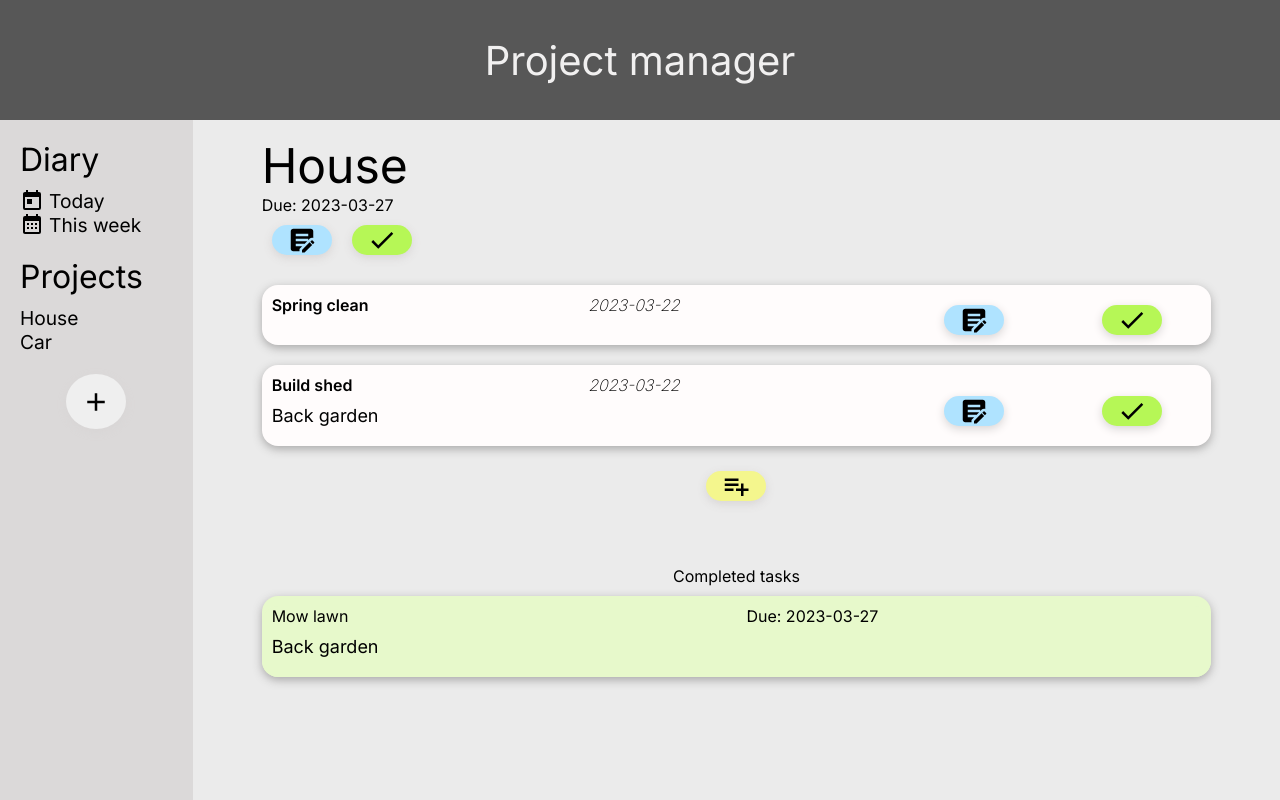
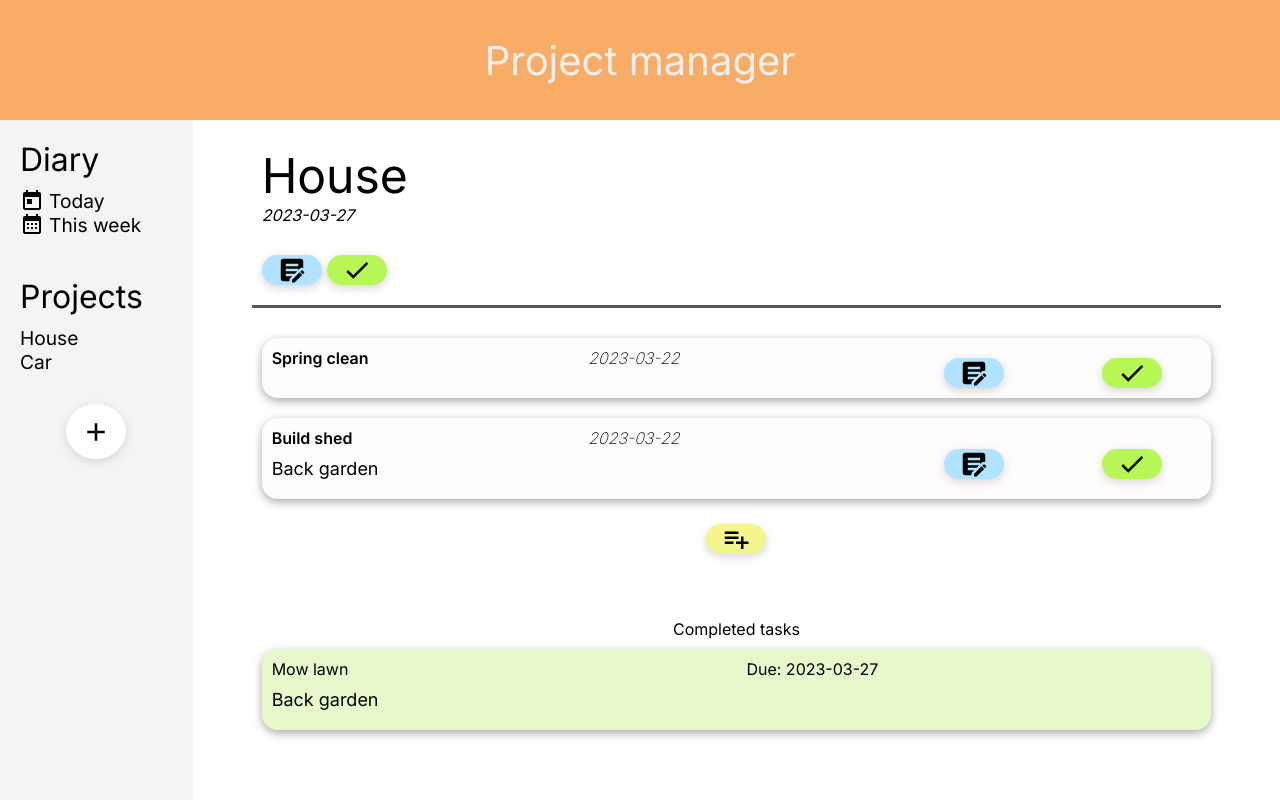
Before and after one commit to aaronjr/todolist, a website built with webpack: page dist/index.html in a window 1280 px wide. Built offline with nearby package versions, Linux system fonts and the light colour scheme.

Commit message:
continued improvments to responsivness, colours and overall layout

```diff
--- a/src/diary.js
+++ b/src/diary.js
@@ -77,7 +77,7 @@ export function getDiaryItems(list, period) {
     eyeSVG.src = eye;
     button.append(eyeSVG);
 
-    // add ul to box element
+    // add list to box element
     box.append(list);
 
     // add to body and box div
--- a/src/dom.js
+++ b/src/dom.js
@@ -25,7 +25,7 @@ export function addProjects(projectId){
     // add project name to page
     const projectDetails = [
         ['h1', 'projectTitle', `${tasks.title}`],
-        ['p', 'projectDueDate', `Due: ${tasks.dueDate}`],
+        ['p', 'projectDueDate', `${tasks.dueDate}`],
         ['p', 'projectDescription', ` ${tasks.description}`],
     ]
     // div to hold project buttons
@@ -157,12 +157,12 @@ export function addProjects(projectId){
 
         // create a "box" for each task
         let box = createEle("div", "complete-box", "", '')
-        let list = createEle("ul", `complete-list`,'')
+        let list = createEle("div", `complete-list`,'')
 
         let listitems = [
-          ["li", `list-item`, `${obj.title}`],
-          ["li", "list-item", `Due: ${obj.dueDate}`, ""],
-          ["li", "list-item desc ", obj.description == "" ? "" : `${obj.description}`, ""]
+          ["div", `list-item`, `${obj.title}`],
+          ["div", "list-item", `Due: ${obj.dueDate}`, ""],
+          ["div", "list-item desc ", obj.description == "" ? "" : `${obj.description}`, ""]
         ];
 
         // add ul to box element
--- a/src/layout.js
+++ b/src/layout.js
@@ -37,7 +37,7 @@ export function layout() {
 
     // change based on show's status
     show == true
-      ? (document.querySelector(".side").style.display = "block")
+      ? (document.querySelector(".side").style.display = "flex")
       : (document.querySelector(".side").style.display = "none");
   });
 
@@ -46,11 +46,11 @@ export function layout() {
     // if smaller than 999px show based on show variable
     if (window.innerWidth < "999") {
       show == true
-        ? (document.querySelector(".side").style.display = "block")
+        ? (document.querySelector(".side").style.display = "flex")
         : (document.querySelector(".side").style.display = "none");
     } else {
       // else always block
-      document.querySelector(".side").style.display = "block";
+      document.querySelector(".side").style.display = "flex";
     }
   });
 
--- a/src/styles.css
+++ b/src/styles.css
@@ -4,6 +4,10 @@
     --green:rgb(182, 247, 86);
     --yellow: rgb(244, 246, 141);
     --blue: rgb(175 227 255);
+    --lightGrey: #f4f4f4;
+    --pink: #ff8381;
+     --orange: #f9ac66;
+    /* --red: #ED6B5B; */
 }
 * {
     margin: 0;
@@ -22,7 +26,7 @@ body{
 }
  /* main structure */
 .nav{
-    background-color: rgb(87, 87, 87);
+    background-color: var(--orange);
     grid-column-start: 1;
     grid-column-end: 3;
     display: grid;
@@ -31,14 +35,14 @@ body{
 }
 
 .side{
-    background-color: rgb(219, 217, 217);
-    box-shadow: 0px 3px 10px rgb(169, 168, 168);
+    background-color: var(--lightGrey);
     display: flex;
     flex-direction: column;
+    color: black;
 }
 
 .content{
-    background-color: rgb(235, 235, 235);
+    background-color: white;
     display: flex;
     flex-direction: column;
     padding: 1rem 1rem;
@@ -102,10 +106,21 @@ body{
 
 /* content */
 
-
+.projectDescription{
+    margin-bottom: 20px;
+    font-size: 1.3rem;
+}
 .projectDetailsDiv{
     width: 90%;
+    border-bottom: solid 3px rgb(87, 87, 87);
     align-self: center;
+    padding: 10px;
+    margin-bottom: 20px;
+}
+
+.projectDueDate{
+    padding-bottom: 10px;
+    font-style: italic;
 }
 
 .box,
@@ -300,6 +315,11 @@ button:hover{
 .completeProject{
     background-color: var(--green);
 }
+.editProject,
+.completeProject{
+    margin: 0;
+    margin-right: 5px;
+}
 
  /* blue buttons */
 
@@ -328,6 +348,7 @@ button:hover{
     border: none;
     align-self: center;
     margin-top: 10px;
+    background-color: white;
 }
 
 .menu{
@@ -366,6 +387,7 @@ button:hover{
         position: absolute;
         top: 120px;
         left: 0;
+        height: calc(100% - 120px);
     }
 }
 
@@ -375,11 +397,11 @@ button:hover{
     }
 
     .side{
-        display: block;
+        display: flex;
+        box-shadow: 0px 3px 10px rgb(169, 168, 168);
     }
 
     .showSide{
-        background-color: rgb(219, 217, 217);
-        display: block;
+        display: flex;
     }
 }
```
Also changed, not shown: dist/bundle.js.
